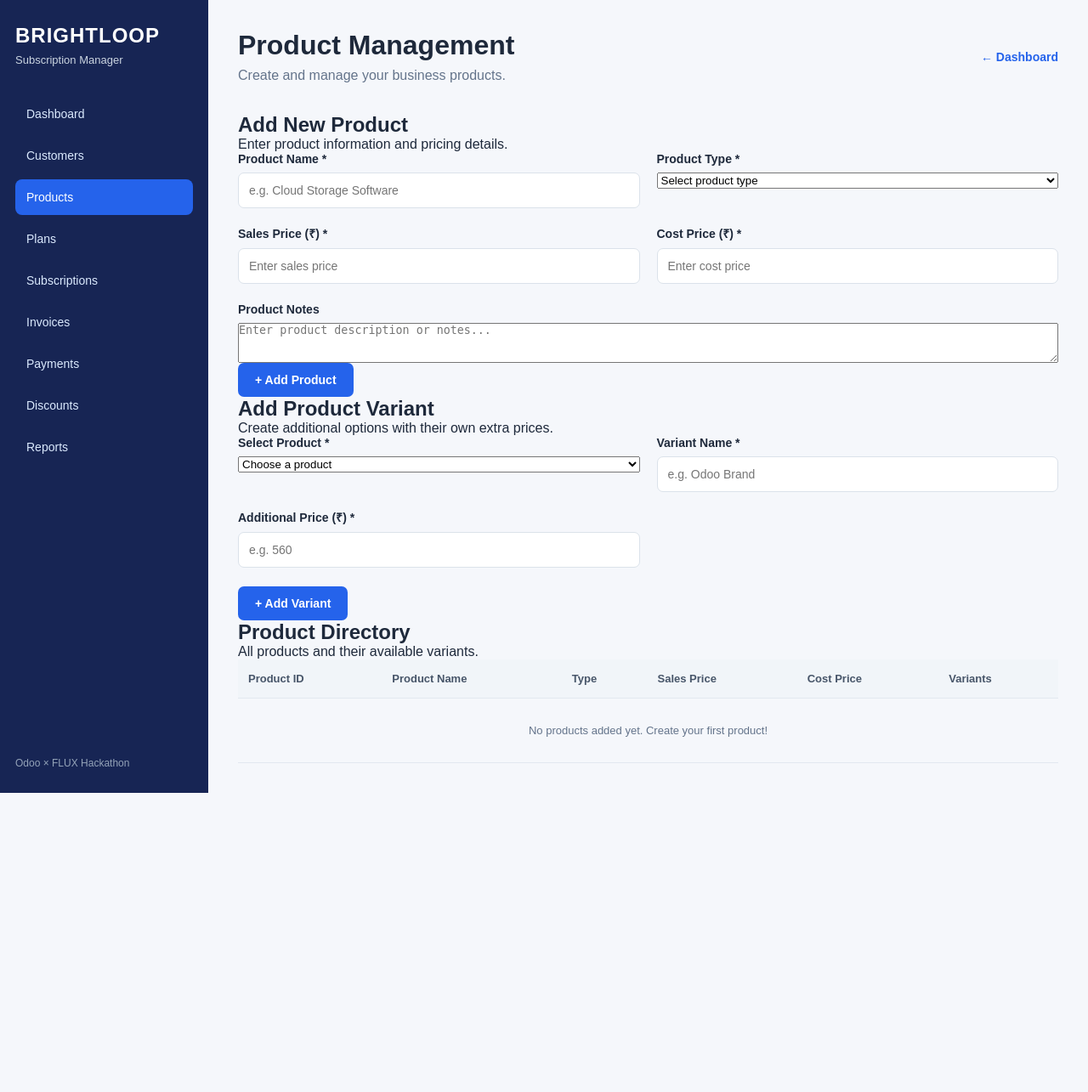
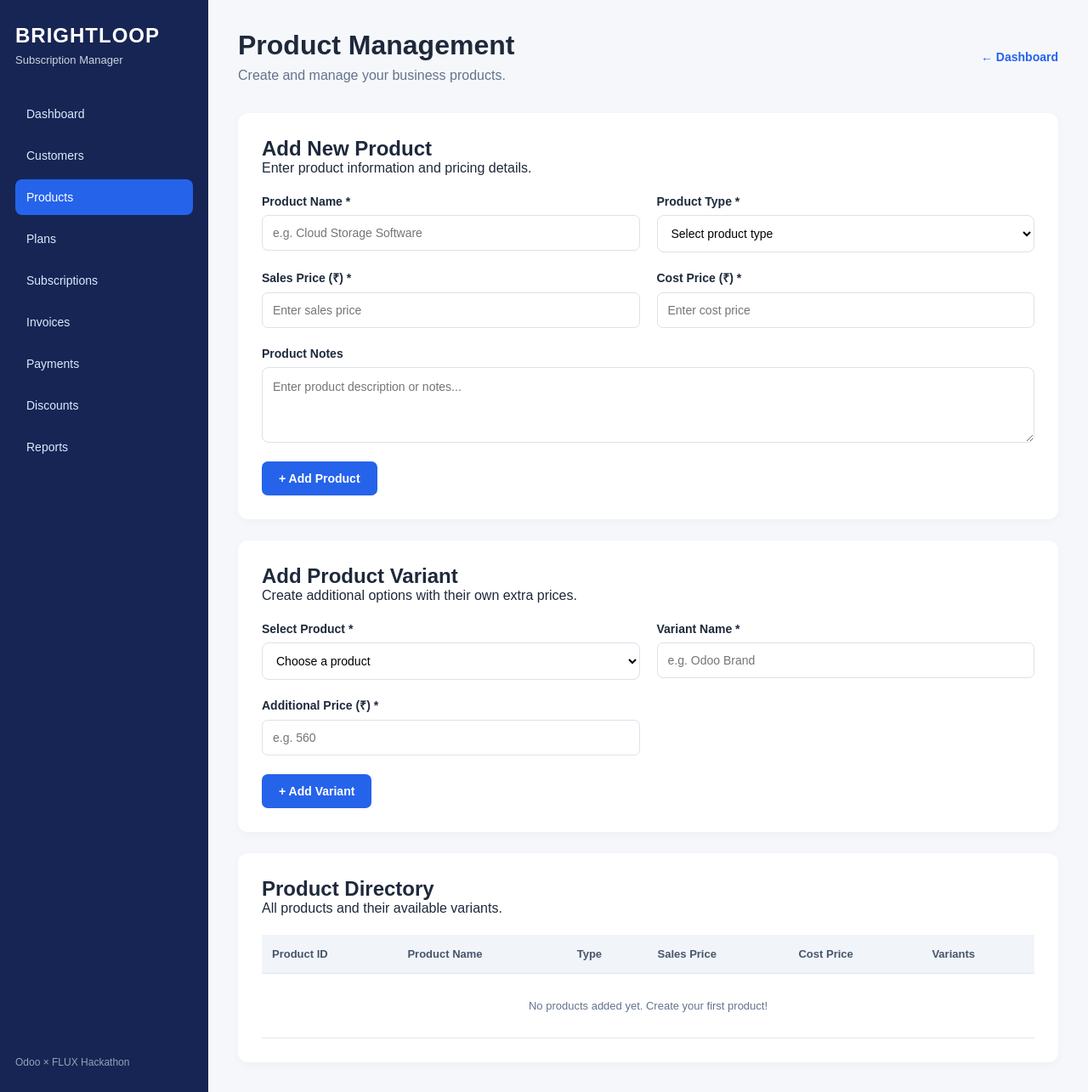
Before and after one commit to harshtech60-cloud/odoo-hackathon-2026, a Flask app: template templates/products.html in a window 1280 px wide. Shown: the whole page at 85% size. Before the commit the page ends 933 px from the top, so only its background shows below. Run offline with Flask 3, Linux system fonts and the light colour scheme; the template is opened without the code that fills it, so the values that code supplies are empty; parts of the project's set-up code (start-up, migrations or seed data) failed here and were passed over.

Commit message:
Refactor CSS for layout and product management

```diff
--- a/static/style.css
+++ b/static/style.css
@@ -366,3 +366,78 @@ tbody tr:hover {
         padding: 18px;
     }
 }
+
+/* =====================================
+   PRODUCT MANAGEMENT
+===================================== */
+
+.product-form-section,
+.product-table-section {
+    background: white;
+    padding: 28px;
+    border-radius: 12px;
+    margin-top: 25px;
+    box-shadow: 0 3px 12px #00000008;
+}
+
+.product-form-section .section-heading,
+.product-table-section .section-heading {
+    margin-bottom: 22px;
+}
+
+.form-group select,
+.form-group textarea {
+    width: 100%;
+    padding: 12px;
+    border: 1px solid #dbe2ea;
+    border-radius: 8px;
+    font-size: 14px;
+    outline: none;
+    font-family: Arial, sans-serif;
+    background: white;
+}
+
+.form-group select:focus,
+.form-group textarea:focus {
+    border-color: #2563eb;
+}
+
+.notes-group {
+    margin-bottom: 22px;
+}
+
+.notes-group textarea {
+    resize: vertical;
+    line-height: 1.5;
+}
+
+.variant-item {
+    margin-bottom: 7px;
+    display: flex;
+    flex-direction: column;
+    gap: 3px;
+}
+
+.variant-item strong {
+    color: #334155;
+    font-size: 13px;
+}
+
+.variant-item span {
+    color: #64748b;
+    font-size: 12px;
+}
+
+.no-variant {
+    color: #94a3b8;
+    font-size: 13px;
+}
+
+@media (max-width: 700px) {
+
+    .product-form-section,
+    .product-table-section {
+        padding: 18px;
+    }
+
+}
```
